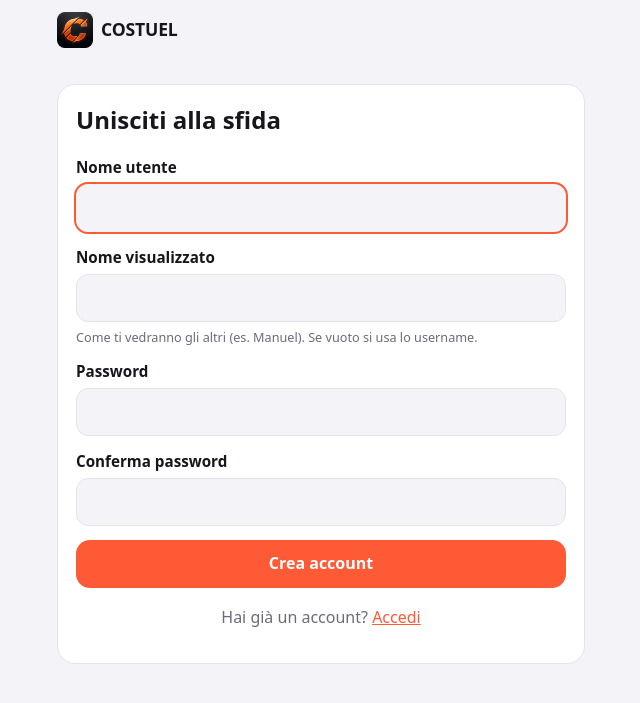
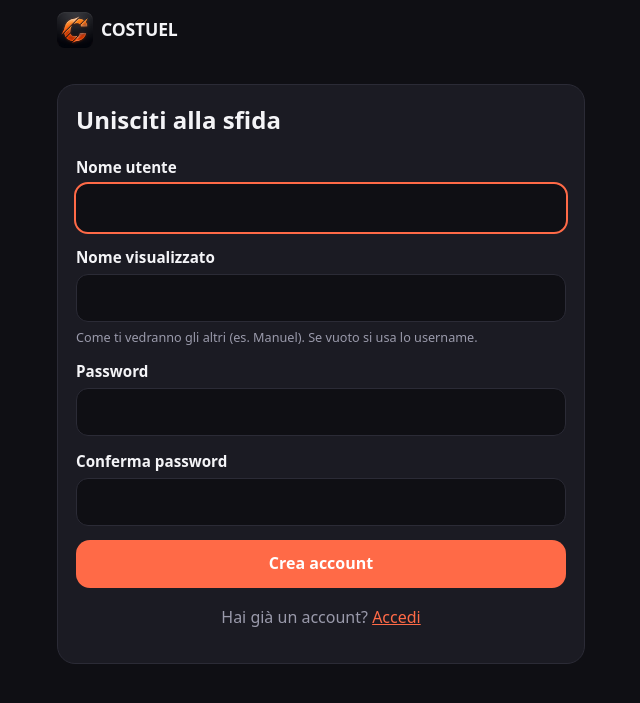
Before and after one commit to manuelsambuco/COSTUEL, a Django app: page /signup/ in a window 1280 px wide. Shown: the top 703 px of the page, without its empty margins (319-959 px from the left). Run offline with Django 5.2, Linux system fonts and the light colour scheme; parts of the project's set-up code (start-up, migrations or seed data) failed here and were passed over.

Commit message:
Tema scuro sempre attivo
Co-Authored-By: Claude Opus 5.5 <noreply@anthropic.com>

```diff
--- a/challenge/static/challenge/app.css
+++ b/challenge/static/challenge/app.css
@@ -1,20 +1,4 @@
-:root {
-  --bg: #f4f3f7;
-  --surface: #ffffff;
-  --text: #16161d;
-  --muted: #6b6b7b;
-  --border: #e4e3ea;
-  --accent: #ff5a36;
-  --accent-press: #e2431f;
-  --accent-soft: #ffe7e0;
-  --success: #16a34a;
-  --success-soft: #dcfce7;
-  --track: #ecebf1;
-  --radius: 18px;
-  color-scheme: light;
-}
-
-@media (prefers-color-scheme: dark) {
+/* Tema scuro sempre attivo, indipendentemente dalle impostazioni del telefono */
 :root {
   --bg: #0f0f14;
   --surface: #1b1b23;
@@ -27,8 +11,8 @@
   --success: #34d399;
   --success-soft: #133326;
   --track: #2a2a35;
+  --radius: 18px;
   color-scheme: dark;
-  }
 }
 
 * { box-sizing: border-box; }
--- a/challenge/templates/challenge/base.html
+++ b/challenge/templates/challenge/base.html
@@ -5,7 +5,8 @@
   <meta name="viewport" content="width=device-width, initial-scale=1, viewport-fit=cover">
   <title>{% block title %}COSTUEL{% endblock %}</title>
   <meta name="description" content="Sfida dei 100 piegamenti al giorno">
-  <meta name="theme-color" content="#16161d">
+  <meta name="theme-color" content="#0f0f14">
+  <meta name="color-scheme" content="dark">
   <link rel="manifest" href="{% url 'manifest' %}">
   <link rel="icon" type="image/png" href="{% static 'challenge/icons/favicon-64.png' %}">
   <link rel="apple-touch-icon" href="{% static 'challenge/icons/apple-touch-icon.png' %}">
```
Also changed, not shown: challenge/templates/challenge/manifest.webmanifest. Lines whose indentation alone changed are shown as unchanged.
